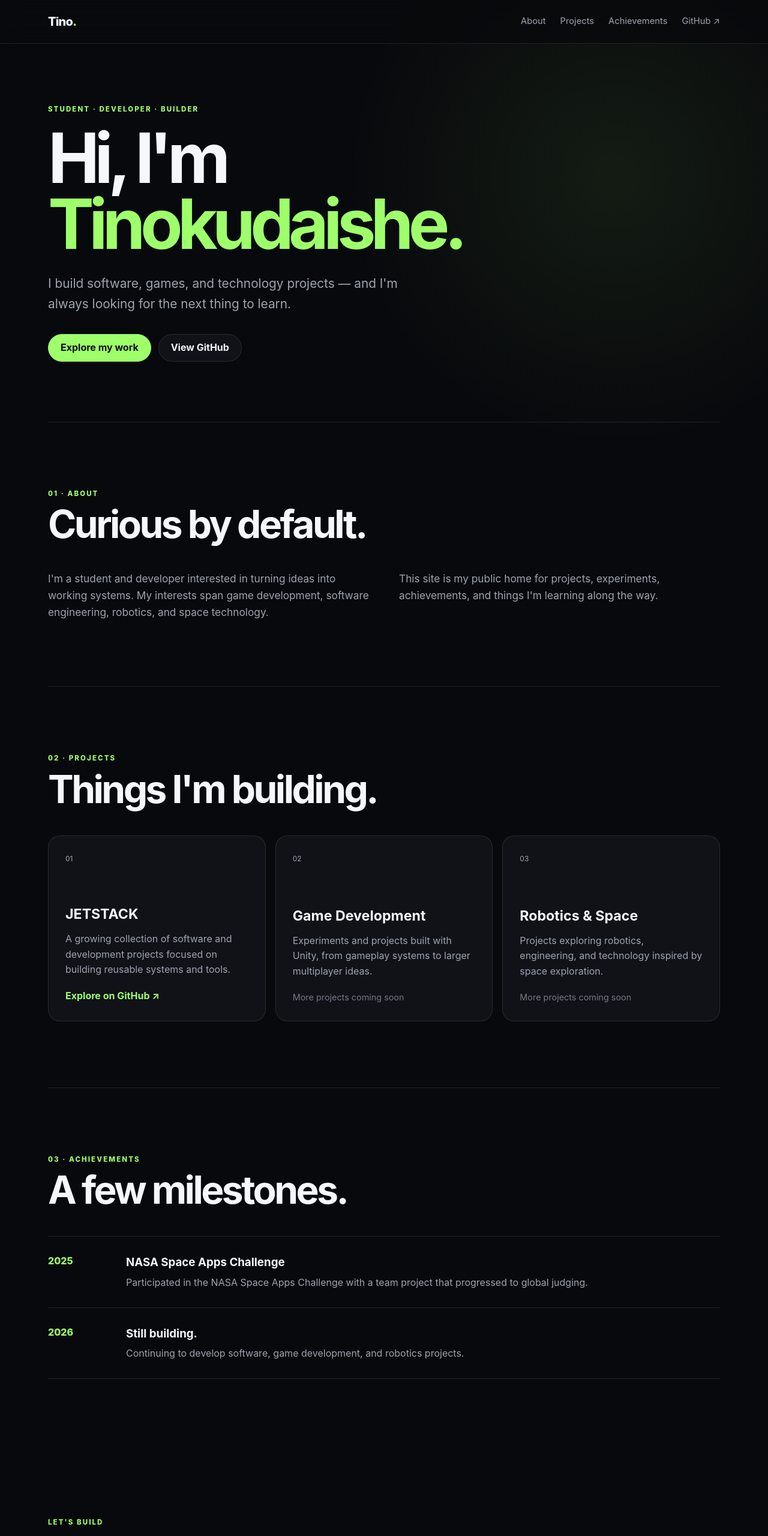
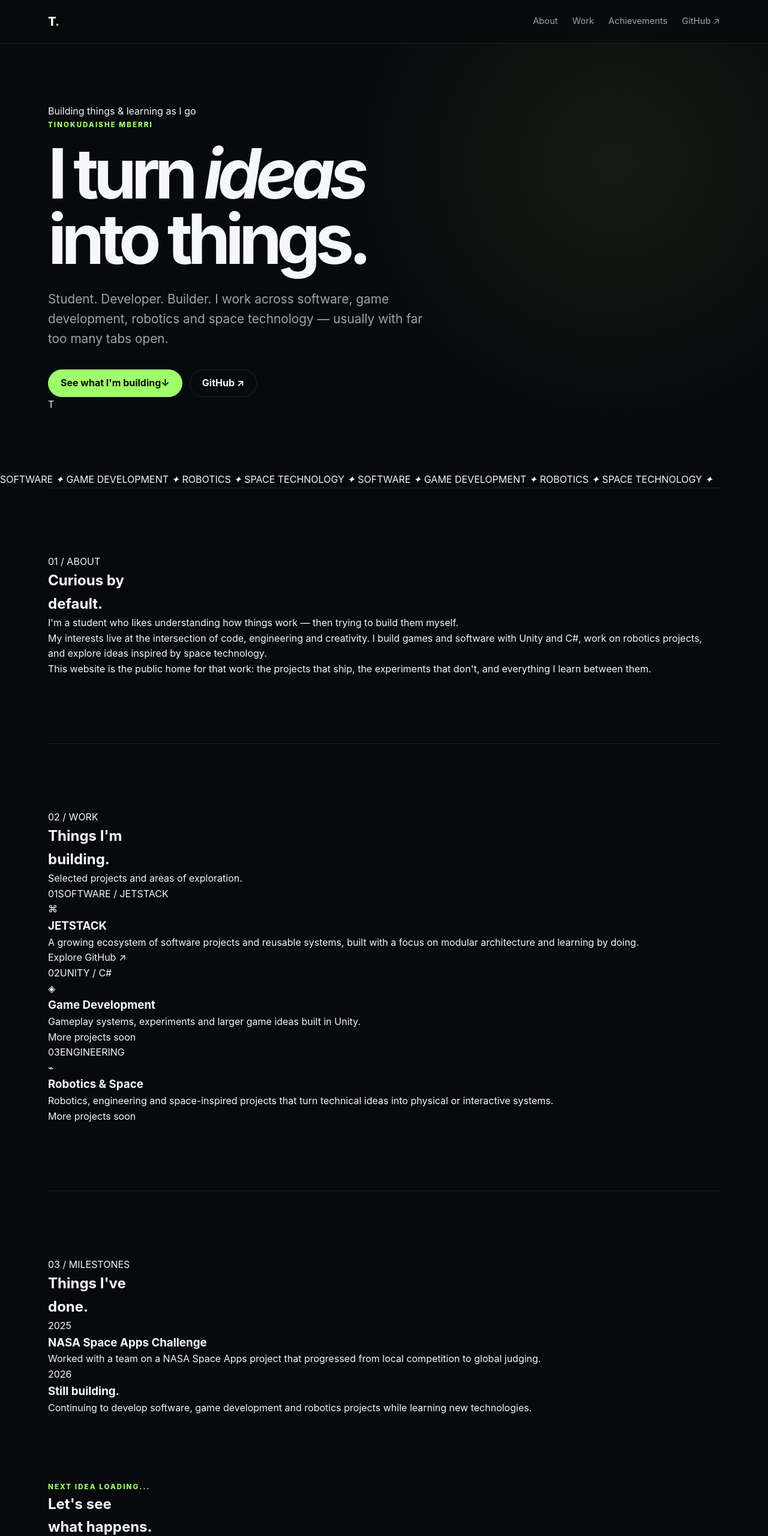
Before and after one commit to tinomberi/tinomberi.github.io, a plain HTML site: page index.html in a window 1280 px wide. Shown: the top 2561 px of the page at 60% size. Drawn offline with Linux system fonts and the light colour scheme.

Commit message:
Add files via upload

```diff
--- a/index.html
+++ b/index.html
@@ -3,136 +3,73 @@
 <head>
 <meta charset="utf-8">
 <meta name="viewport" content="width=device-width, initial-scale=1">
-  <title>Tinokudaishe Mberri — Developer & Builder</title>
-  <meta name="description" content="The personal website of Tinokudaishe Mberri — a student, developer, and builder working across software, game development, robotics, and technology.">
+<title>Tinokudaishe Mberri — Developer, Builder & Student</title>
+<meta name="description" content="Tinokudaishe Mberri is a student, developer and builder exploring software, game development, robotics and space technology.">
 <meta name="author" content="Tinokudaishe Mberri">
 <link rel="canonical" href="https://tinomberi.github.io/">
-
 <meta property="og:type" content="website">
-  <meta property="og:title" content="Tinokudaishe Mberri — Developer & Builder">
-  <meta property="og:description" content="Projects, experiments, and achievements by Tinokudaishe Mberri.">
+<meta property="og:title" content="Tinokudaishe Mberri — Developer, Builder & Student">
+<meta property="og:description" content="Projects, experiments and achievements by Tinokudaishe Mberri.">
 <meta property="og:url" content="https://tinomberi.github.io/">
-  <meta name="twitter:card" content="summary">
-
+<meta name="theme-color" content="#08090c">
 <link rel="stylesheet" href="css/style.css">
-
 <script type="application/ld+json">
-  {
-    "@context": "https://schema.org",
-    "@type": "Person",
-    "name": "Tinokudaishe Mberri",
-    "url": "https://tinomberi.github.io/",
-    "sameAs": [
-      "https://github.com/tinomberi"
-    ],
-    "jobTitle": "Student and Developer",
-    "knowsAbout": [
-      "Software development",
-      "Game development",
-      "Unity",
-      "Robotics"
-    ]
-  }
+{"@context":"https://schema.org","@type":"Person","name":"Tinokudaishe Mberri","url":"https://tinomberi.github.io/","sameAs":["https://github.com/tinomberi"],"jobTitle":"Student and Developer","knowsAbout":["Software development","Game development","Unity","Robotics","Space technology"]}
 </script>
 </head>
 <body>
-  <header class="site-header">
-    <nav class="nav container" aria-label="Main navigation">
-      <a class="brand" href="#top">Tino<span>.</span></a>
-      <div class="nav-links">
-        <a href="#about">About</a>
-        <a href="#projects">Projects</a>
-        <a href="#achievements">Achievements</a>
-        <a href="https://github.com/tinomberi" target="_blank" rel="noopener">GitHub ↗</a>
-      </div>
-    </nav>
-  </header>
+<header class="site-header"><nav class="nav container">
+<a class="brand" href="#top">T<span>.</span></a>
+<div class="nav-links"><a href="#about">About</a><a href="#work">Work</a><a href="#achievements">Achievements</a><a class="nav-github" href="https://github.com/tinomberi" target="_blank" rel="noopener">GitHub ↗</a></div>
+</nav></header>
 
 <main id="top">
 <section class="hero container">
-      <p class="eyebrow">STUDENT · DEVELOPER · BUILDER</p>
-      <h1>Hi, I'm <span>Tinokudaishe.</span></h1>
-      <p class="hero-text">I build software, games, and technology projects — and I'm always looking for the next thing to learn.</p>
-      <div class="hero-actions">
-        <a class="button primary" href="#projects">Explore my work</a>
-        <a class="button secondary" href="https://github.com/tinomberi" target="_blank" rel="noopener">View GitHub</a>
+<div class="hero-copy">
+<div class="status"><span></span> Building things & learning as I go</div>
+<p class="eyebrow">TINOKUDAISHE MBERRI</p>
+<h1>I turn <em>ideas</em><br>into things.</h1>
+<p class="hero-text">Student. Developer. Builder. I work across software, game development, robotics and space technology — usually with far too many tabs open.</p>
+<div class="hero-actions"><a class="button primary" href="#work">See what I'm building <span>↓</span></a><a class="button ghost" href="https://github.com/tinomberi" target="_blank" rel="noopener">GitHub ↗</a></div>
+</div>
+<div class="hero-mark" aria-hidden="true"><div class="orb"></div><div class="orbit orbit-one"></div><div class="orbit orbit-two"></div><div class="mark-core">T</div></div>
+</section>
+
+<div class="ticker" aria-hidden="true"><div>SOFTWARE <i>✦</i> GAME DEVELOPMENT <i>✦</i> ROBOTICS <i>✦</i> SPACE TECHNOLOGY <i>✦</i> SOFTWARE <i>✦</i> GAME DEVELOPMENT <i>✦</i> ROBOTICS <i>✦</i> SPACE TECHNOLOGY <i>✦</i></div></div>
+
+<section id="about" class="section container">
+<div class="section-label">01 / ABOUT</div>
+<div class="section-content about-content">
+<div><h2>Curious by<br><span>default.</span></h2></div>
+<div class="about-copy"><p class="lead">I'm a student who likes understanding how things work — then trying to build them myself.</p><p>My interests live at the intersection of code, engineering and creativity. I build games and software with Unity and C#, work on robotics projects, and explore ideas inspired by space technology.</p><p>This website is the public home for that work: the projects that ship, the experiments that don't, and everything I learn between them.</p></div>
 </div>
 </section>
 
-    <section id="about" class="section container">
-      <div class="section-heading">
-        <p class="eyebrow">01 · ABOUT</p>
-        <h2>Curious by default.</h2>
+<section id="work" class="section container">
+<div class="section-label">02 / WORK</div>
+<div class="section-content">
+<div class="section-title-row"><h2>Things I'm<br><span>building.</span></h2><p>Selected projects and areas of exploration.</p></div>
+<div class="project-grid">
+<article class="project-card project-main"><div class="project-top"><span>01</span><span>SOFTWARE / JETSTACK</span></div><div class="project-icon">⌘</div><h3>JETSTACK</h3><p>A growing ecosystem of software projects and reusable systems, built with a focus on modular architecture and learning by doing.</p><a href="https://github.com/tinomberi" target="_blank" rel="noopener">Explore GitHub <span>↗</span></a></article>
+<article class="project-card"><div class="project-top"><span>02</span><span>UNITY / C#</span></div><div class="project-icon">◈</div><h3>Game Development</h3><p>Gameplay systems, experiments and larger game ideas built in Unity.</p><span class="coming">More projects soon</span></article>
+<article class="project-card"><div class="project-top"><span>03</span><span>ENGINEERING</span></div><div class="project-icon">⌁</div><h3>Robotics & Space</h3><p>Robotics, engineering and space-inspired projects that turn technical ideas into physical or interactive systems.</p><span class="coming">More projects soon</span></article>
 </div>
-      <div class="about-grid">
-        <p>I'm a student and developer interested in turning ideas into working systems. My interests span game development, software engineering, robotics, and space technology.</p>
-        <p>This site is my public home for projects, experiments, achievements, and things I'm learning along the way.</p>
-      </div>
-    </section>
-
-    <section id="projects" class="section container">
-      <div class="section-heading">
-        <p class="eyebrow">02 · PROJECTS</p>
-        <h2>Things I'm building.</h2>
-      </div>
-      <div class="cards">
-        <article class="card featured">
-          <div class="card-number">01</div>
-          <h3>JETSTACK</h3>
-          <p>A growing collection of software and development projects focused on building reusable systems and tools.</p>
-          <a href="https://github.com/tinomberi" target="_blank" rel="noopener">Explore on GitHub ↗</a>
-        </article>
-        <article class="card">
-          <div class="card-number">02</div>
-          <h3>Game Development</h3>
-          <p>Experiments and projects built with Unity, from gameplay systems to larger multiplayer ideas.</p>
-          <span class="muted">More projects coming soon</span>
-        </article>
-        <article class="card">
-          <div class="card-number">03</div>
-          <h3>Robotics & Space</h3>
-          <p>Projects exploring robotics, engineering, and technology inspired by space exploration.</p>
-          <span class="muted">More projects coming soon</span>
-        </article>
 </div>
 </section>
 
 <section id="achievements" class="section container">
-      <div class="section-heading">
-        <p class="eyebrow">03 · ACHIEVEMENTS</p>
-        <h2>A few milestones.</h2>
-      </div>
-      <div class="timeline">
-        <article>
-          <span>2025</span>
-          <div>
-            <h3>NASA Space Apps Challenge</h3>
-            <p>Participated in the NASA Space Apps Challenge with a team project that progressed to global judging.</p>
-          </div>
-        </article>
-        <article>
-          <span>2026</span>
-          <div>
-            <h3>Still building.</h3>
-            <p>Continuing to develop software, game development, and robotics projects.</p>
-          </div>
-        </article>
-      </div>
+<div class="section-label">03 / MILESTONES</div>
+<div class="section-content"><h2>Things I've<br><span>done.</span></h2>
+<div class="milestones">
+<article class="milestone"><div class="year">2025</div><div><h3>NASA Space Apps Challenge</h3><p>Worked with a team on a NASA Space Apps project that progressed from local competition to global judging.</p></div></article>
+<article class="milestone"><div class="year">2026</div><div><h3>Still building.</h3><p>Continuing to develop software, game development and robotics projects while learning new technologies.</p></div></article>
+</div></div>
 </section>
 
-    <section class="cta container">
-      <p class="eyebrow">LET'S BUILD</p>
-      <h2>There is always another idea.</h2>
-      <p>Follow the work as it evolves.</p>
-      <a class="button primary" href="https://github.com/tinomberi" target="_blank" rel="noopener">GitHub ↗</a>
-    </section>
+<section class="closing container"><p class="eyebrow">NEXT IDEA LOADING...</p><h2>Let's see<br>what happens.</h2><a class="button primary" href="https://github.com/tinomberi" target="_blank" rel="noopener">Follow the work ↗</a></section>
 </main>
 
-  <footer class="footer container">
-    <p>© <span id="year"></span> Tinokudaishe Mberri</p>
-    <a href="#top">Back to top ↑</a>
-  </footer>
-
+<footer class="footer container"><span>© <span id="year"></span> Tinokudaishe Mberri</span><span>Built with HTML, CSS & curiosity.</span><a href="#top">Back to top ↑</a></footer>
 <script src="js/main.js"></script>
 </body>
 </html>
```
Lines whose indentation alone changed are shown as unchanged.
